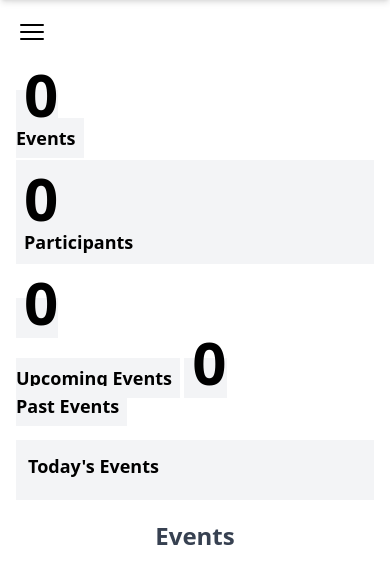
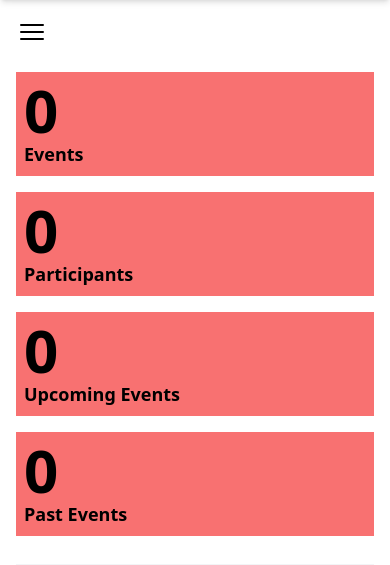
Before and after one commit to tanvirulislam149/event_management_django, a Django app: page /events/dashboard/ in a window 390 px wide. Shown: the part 64-629 px from the top of the page. Run offline with Django 5.2, Linux system fonts and the light colour scheme; data that the repository does not hold is empty; some web fonts are replaced.

Commit message:
responsive fixed

```diff
--- a/events/templates/details.html
+++ b/events/templates/details.html
@@ -1,7 +1,7 @@
 {% extends "base_home.html" %}
 {% block content %}
 <div class="flex justify-center mt-20">
-    <div class="w-3/4 p-4 shadow-2xl rounded-lg">
+    <div class="sm:w-3/4 w-full m-3 p-4 shadow-2xl rounded-lg">
         <p class="text-4xl font-bold mb-5">{{event.name}}</p>
         <p class="text-lg my-2"><span class="font-bold">Category:</span> {{event.category.name}}</p>
         <p class="text-lg my-2"><span class="font-bold">Description:</span> {{event.description}}</p>
--- a/events/templates/event_table.html
+++ b/events/templates/event_table.html
@@ -2,10 +2,10 @@
 {% block table_block %}
 {% load static %}
 <div class="mb-5 sm:flex gap-5">
-  <a href="{% url 'dashboard' %}" class="w-full bg-gray-100 font-bold text-lg px-2 py-2 my-2 "><span class="text-6xl">{{event_count.events}}</span> <br> Events</a>
-  <p class="w-full bg-gray-100 font-bold text-lg px-2 py-2 my-2 "><span class="text-6xl">{{participant_count}}</span> <br> Participants</p>
-  <a href="{% url 'dashboard' %}?upcoming=True" class="w-full bg-gray-100 font-bold text-lg px-2 py-2 my-2 "><span class="text-6xl">{{event_count.upcoming}}</span> <br> Upcoming Events</a>
-  <a href="{% url 'dashboard' %}?past=True" class="w-full bg-gray-100 font-bold text-lg px-2 py-2 my-2 "><span class="text-6xl">{{event_count.past}}</span> <br> Past Events</a>
+  <a href="{% url 'dashboard' %}" class="w-full inline-block bg-red-400 font-bold text-lg px-2 py-2 my-2 "><span class="text-6xl">{{event_count.events}}</span> <br> Events</a>
+  <p class="w-full inline-block bg-red-400 font-bold text-lg px-2 py-2 my-2 "><span class="text-6xl">{{participant_count}}</span> <br> Participants</p>
+  <a href="{% url 'dashboard' %}?upcoming=True" class="w-full inline-block bg-red-400 font-bold text-lg px-2 py-2 my-2 "><span class="text-6xl">{{event_count.upcoming}}</span> <br> Upcoming Events</a>
+  <a href="{% url 'dashboard' %}?past=True" class="w-full inline-block bg-red-400 font-bold text-lg px-2 py-2 my-2 "><span class="text-6xl">{{event_count.past}}</span> <br> Past Events</a>
 </div>
 <div class="bg-gray-100 p-3 my-5">
   <p class="text-lg font-bold pb-2">Today's Events</p>
--- a/static/css/output.css
+++ b/static/css/output.css
@@ -649,6 +649,14 @@ video {
   z-index: 50;
 }
 
+.m-2 {
+  margin: 0.5rem;
+}
+
+.m-3 {
+  margin: 0.75rem;
+}
+
 .mx-4 {
   margin-left: 1rem;
   margin-right: 1rem;
@@ -720,6 +728,10 @@ video {
 
 .block {
   display: block;
+}
+
+.inline-block {
+  display: inline-block;
 }
 
 .flex {
@@ -945,6 +957,11 @@ video {
 .bg-slate-50 {
   --tw-bg-opacity: 1;
   background-color: rgb(248 250 252 / var(--tw-bg-opacity, 1));
+}
+
+.bg-red-400 {
+  --tw-bg-opacity: 1;
+  background-color: rgb(248 113 113 / var(--tw-bg-opacity, 1));
 }
 
 .bg-clip-border {
@@ -1220,6 +1237,10 @@ video {
     width: 83.333333%;
   }
 
+  .sm\:w-3\/4 {
+    width: 75%;
+  }
+
   .sm\:px-6 {
     padding-left: 1.5rem;
     padding-right: 1.5rem;
```
